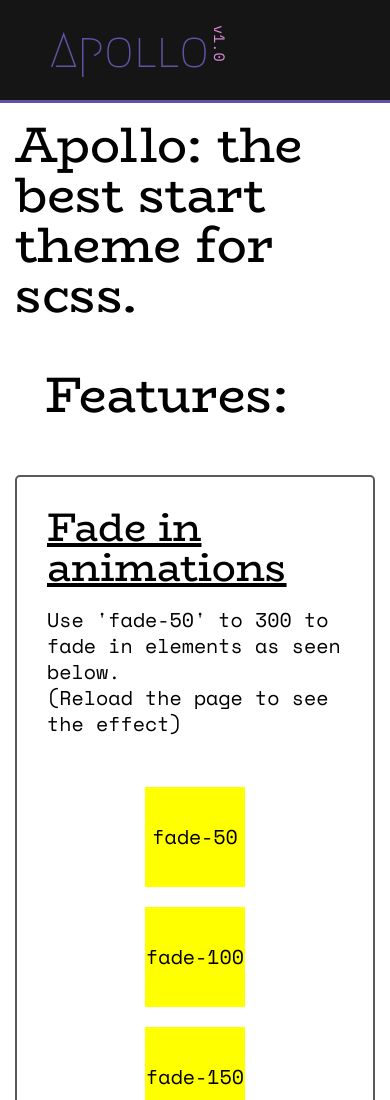
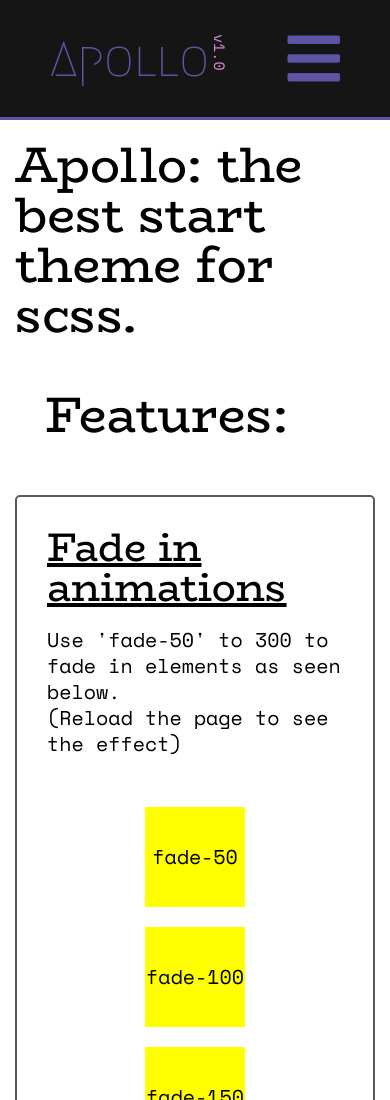
Before and after one commit to apollo-scss/apollo-scss.github.io, a plain HTML site: page index.html in a window 390 px wide. Shown: the top 1100 px of the page. Drawn offline with Linux system fonts and the light colour scheme.

Commit message:
okay last push... promise

```diff
--- a/index.html
+++ b/index.html
@@ -13,7 +13,7 @@
         <p class="text-color-main font-small vertical">v1.0</p>
       </a>
       <div class="hamburger">
-        <a href="javascript:void(0);" class="icon dark" onclick="Hamburger()">
+        <a href="javascript:void(0);" class="icon" onclick="Hamburger()">
           <i class="fas fa-bars fa-3x"></i>
         </a>
       </div>
--- a/scss/layout/_header.scss
+++ b/scss/layout/_header.scss
@@ -1,4 +1,4 @@
-$header-height: 100px;
+$header-height: 120px;
 
 header {
   @include flex-row;
@@ -22,12 +22,11 @@ header {
   }
 
   .hamburger {
+    visibility: hidden;
+
     a {
-      @include user-select-none;
-      visibility: hidden;
-
       &:hover {
-        color: $apollo-color-accent;
+        color: $apollo-color-accent !important;
       }
     }
   }
--- a/scss/layout/_navigation.scss
+++ b/scss/layout/_navigation.scss
@@ -1,4 +1,4 @@
-$navigation-height: 50px;
+$navigation-height: 40px;
 
 nav {
   overflow: hidden;
```
Also changed, not shown: css/styles.css.
